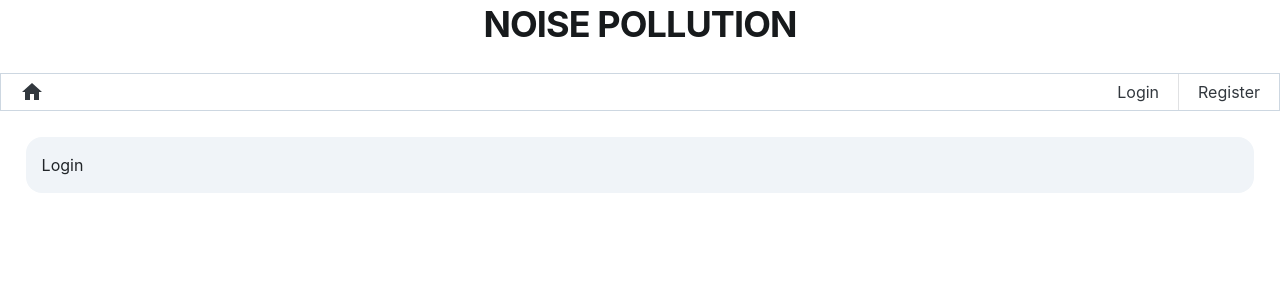
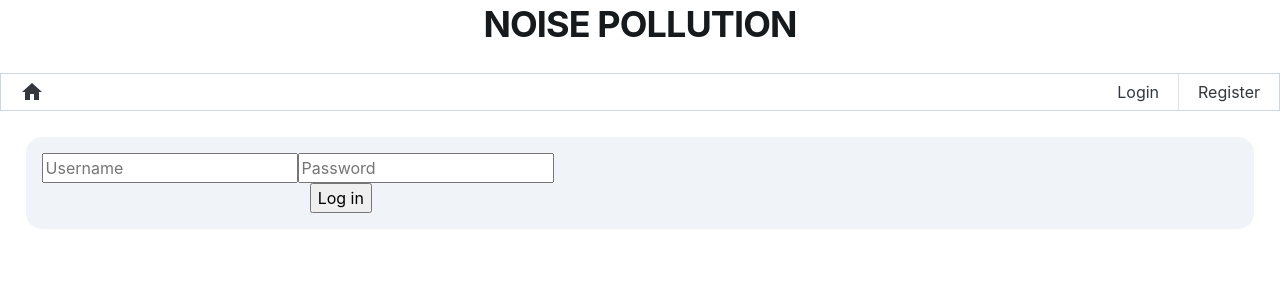
Before and after one commit to TimSesel/Project-Website-Frontend, a React (Create React App) app: page /login in a window 1280 px wide. Shown: the top 300 px of the page. Built offline with nearby package versions, Linux system fonts and the light colour scheme.

Commit message:
Add a form to the Login component

```diff
--- a/src/components/Login.js
+++ b/src/components/Login.js
@@ -1,7 +1,41 @@
-function Login(){
-    return (
-        <div>Login</div>
-    );
+import { useContext, useState } from "react";
+import { UserContext } from "../userContext";
+import { Navigate } from "react-router-dom";
+
+function Login() {
+  const [username, setUsername] = useState("");
+  const [password, setPassword] = useState("");
+  const userContext = useContext(UserContext);
+
+  async function logIn(e) {}
+
+  return (
+    <div style={{ width: "50%" }}>
+      <form onSubmit={logIn}>
+        {userContext.user ? <Navigate replace to="/" /> : ""}
+        <input
+          type="text"
+          name="username"
+          placeholder="Username"
+          value={username}
+          onChange={(e) => setUsername(e.target.value)}
+        />
+        <input
+          type="password"
+          name="password"
+          placeholder="Password"
+          value={password}
+          onChange={(e) => setPassword(e.target.value)}
+        />
+        <input
+          type="submit"
+          name="submit"
+          value="Log in"
+          style={{ margin: "auto", display: "block" }}
+        />
+      </form>
+    </div>
+  );
 }
 
-export default Login
+export default Login;
```
